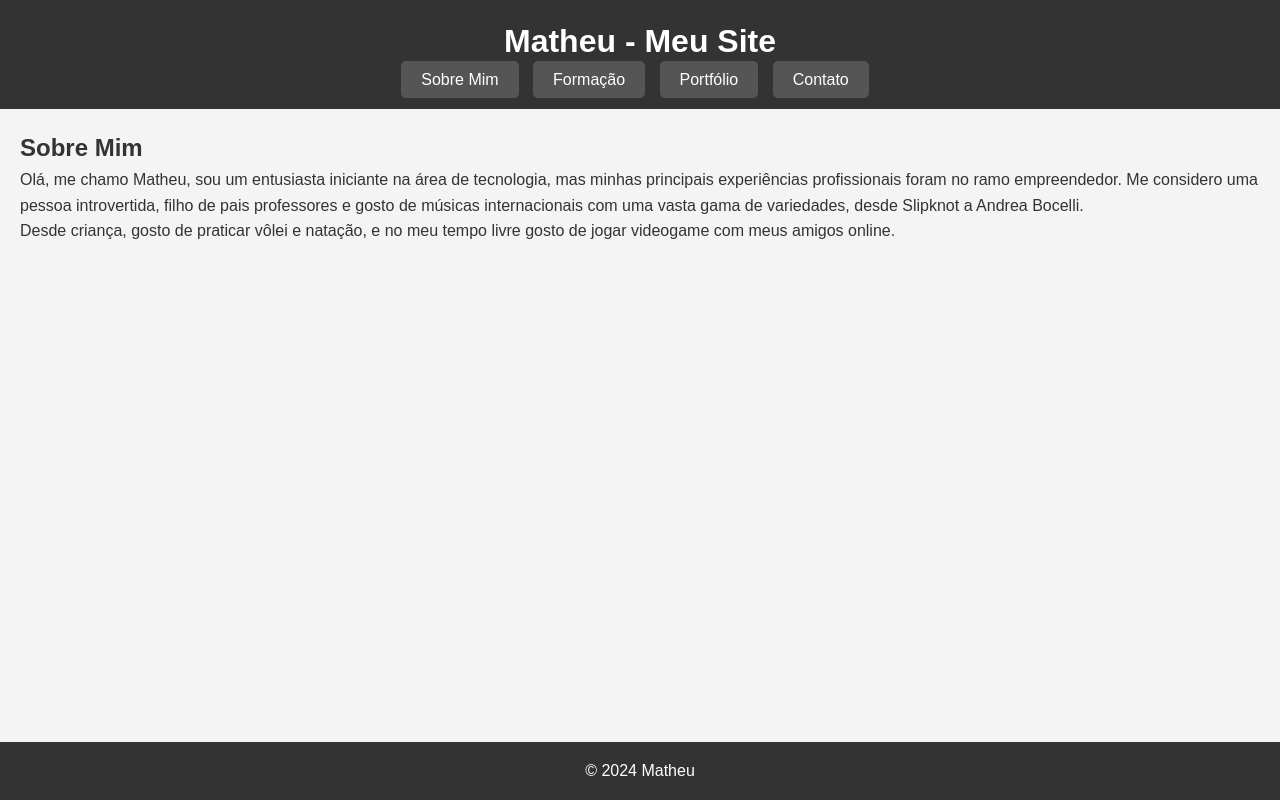
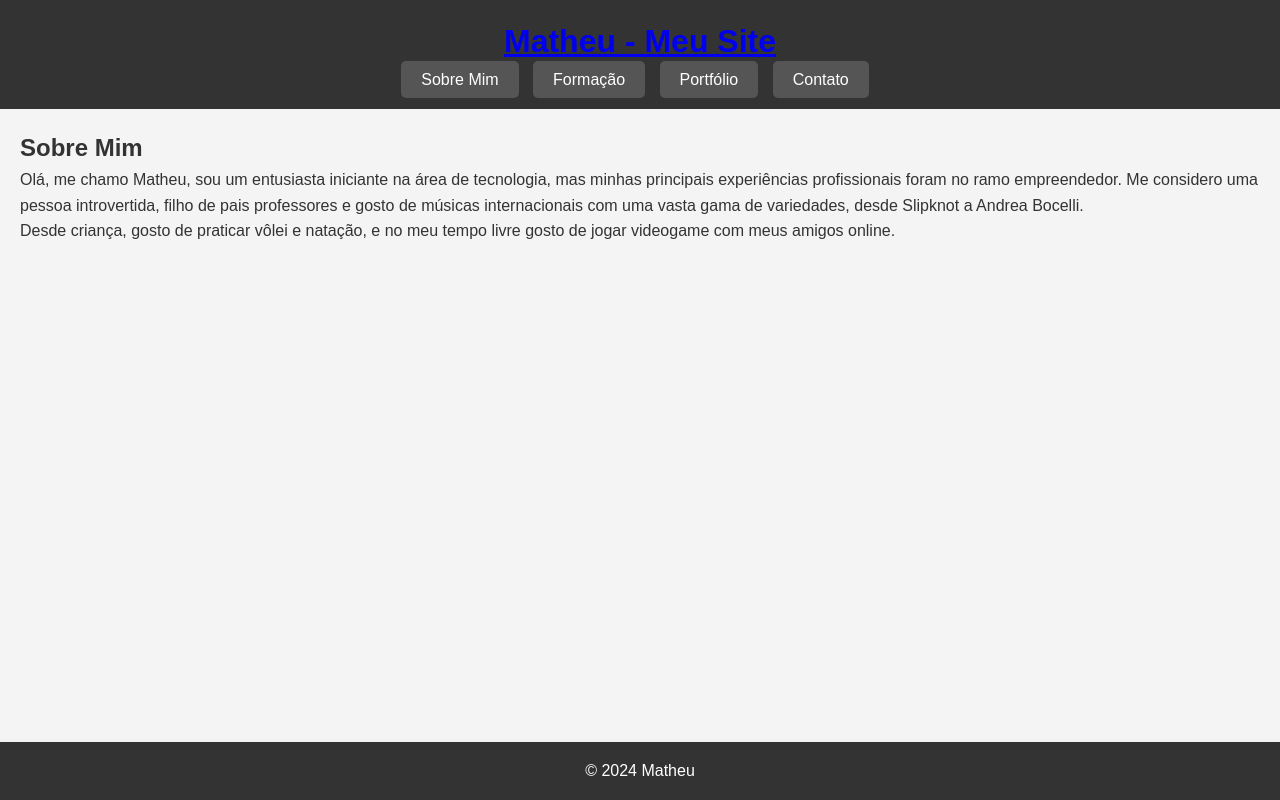
Before and after one commit to MatheuSilva00/portifolio, a plain HTML site: page index.html in a window 1280 px wide. Drawn offline with Linux system fonts and the light colour scheme; a script that the page names is missing.

Commit message:
Alteracao Titulo para main page html

```diff
--- a/index.html
+++ b/index.html
@@ -9,7 +9,7 @@
 </head>
 <body>
     <header>
-        <h1>Matheu - Meu Site</h1>
+        <h1><a href="#" onclick="openTab(event, 'sobreMim')">Matheu - Meu Site</a></h1>
         <nav>
             <ul>
                 <li><a href="#" class="tablink" onclick="openTab(event, 'sobreMim')">Sobre Mim</a></li>
@@ -19,6 +19,7 @@
             </ul>
         </nav>
     </header>
+
 
     <main>
         <section id="sobreMim" class="tabcontent" style="display: block;">
```
